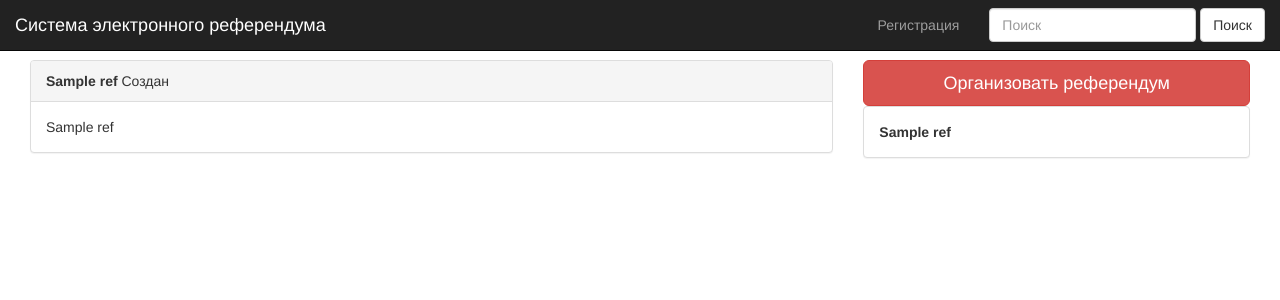
After one commit to Flowneee/django-e-referendum, a Django app: template project/templates/referendums/referendum_short.html in a window 1280 px wide. The commit adds this page. Shown: the top 300 px of the page. Run offline with Django 3.2, Linux system fonts and the light colour scheme; the template is opened without the code that fills it: most values are stand-ins (such as "Sample title", 1, 10 or a date in 2020); parts of the project's set-up code (start-up, migrations or seed data) failed here and were passed over; some libraries are stand-ins or nearby versions.

Commit message:
Little changed templates of index.html

```diff
--- /dev/null
+++ b/TODO.txt
@@ -0,0 +1,3 @@
+1. Добавить время создания референдума в модель
+2. Дополнить форму referendums/index.html и нижестоящие
+3.
--- a/project/referendums/urls.py
+++ b/project/referendums/urls.py
@@ -3,5 +3,6 @@ from .views import IndexView, CreateReferendumView
 
 urlpatterns = [
     url(r'^$', IndexView.as_view(), name='index'),
-    url(r'^create/$', CreateReferendumView.as_view(), name='create_referendum'),
+    url(r'^create/$', CreateReferendumView.as_view(),
+        name='create_referendum'),
 ]
--- a/project/referendums/views.py
+++ b/project/referendums/views.py
@@ -1,6 +1,7 @@
 from django.shortcuts import render
 from django.views.generic import TemplateView, ListView, CreateView
 from .models import *
+
 # Create your views here.
 
 
--- a/project/templates/base.html
+++ b/project/templates/base.html
@@ -37,6 +37,11 @@
               {#<li><a href="{% url 'login' %}">Login</a></li>#}
             {% endif %}
           </ul>
+          <ul class="nav  navbar-nav navbar-left">
+            {% if user.is_authenticated %}
+              <li><a href="{% url 'index' %}">Add bugreport</a></li>
+            {% endif %}
+          </ul>
         </div>
       </div>
     </div>
--- a/project/templates/referendums/index.html
+++ b/project/templates/referendums/index.html
@@ -1,15 +1,11 @@
 {% extends 'base.html' %}
-{% load i18n %}
-{% load bootstrap3 %}
-
-{% block title_block %}{% trans 'Главная' %}{% endblock %}
 
 {% block content_block %}
   <div class="col-xs-8">
     {% for ref in ref_list %}
       {% block referendum_short_block %}{% endblock referendum_short_block %}
     {% empty %}
-      <b style="font-size: 40px; text-align: center;">No refs yet.</b>
+      <li>No refs yet.</li>
     {% endfor %}
   </div>
   <div class="col-xs-4">
--- /dev/null
+++ b/project/templates/referendums/referendum_short.html
@@ -0,0 +1,16 @@
+{% extends 'referendums/index.html' %}
+{% load i18n %}
+{% load bootstrap3 %}
+
+{% block referendum_short_block %}
+  <div class="panel panel-default">
+    <div class="panel-heading">
+      <b>{{ ref.title }}</b>
+      {% trans 'Создан' %}
+      {#{ ref.date_created }#}
+    </div>
+    <div class="panel-body">
+      {{ ref.question }}
+    </div>
+  </div>
+{% endblock referendum_short_block %}
--- /dev/null
+++ b/project/templates/referendums/successful_referendums.html
@@ -0,0 +1,15 @@
+{% load i18n %}
+{% load bootstrap3 %}
+
+<div>
+  <form action="/create/" method="get">
+    <input type="submit" value="{% trans 'Организовать референдум' %}" id="go_to_create_ref" class="btn btn-danger btn-lg btn-block"/>
+  </form>
+  {% for suc_ref in successful_refs %}
+    <div class="panel panel-default">
+      <div class="panel-body">
+        <b>{{ ref.title }}</b>
+      </div>
+    </div>
+  {% endfor %}
+</div>
```
Also changed, not shown: project/templates/referendums/create.html (added, +9 -0 lines), project/db.sqlite3.
